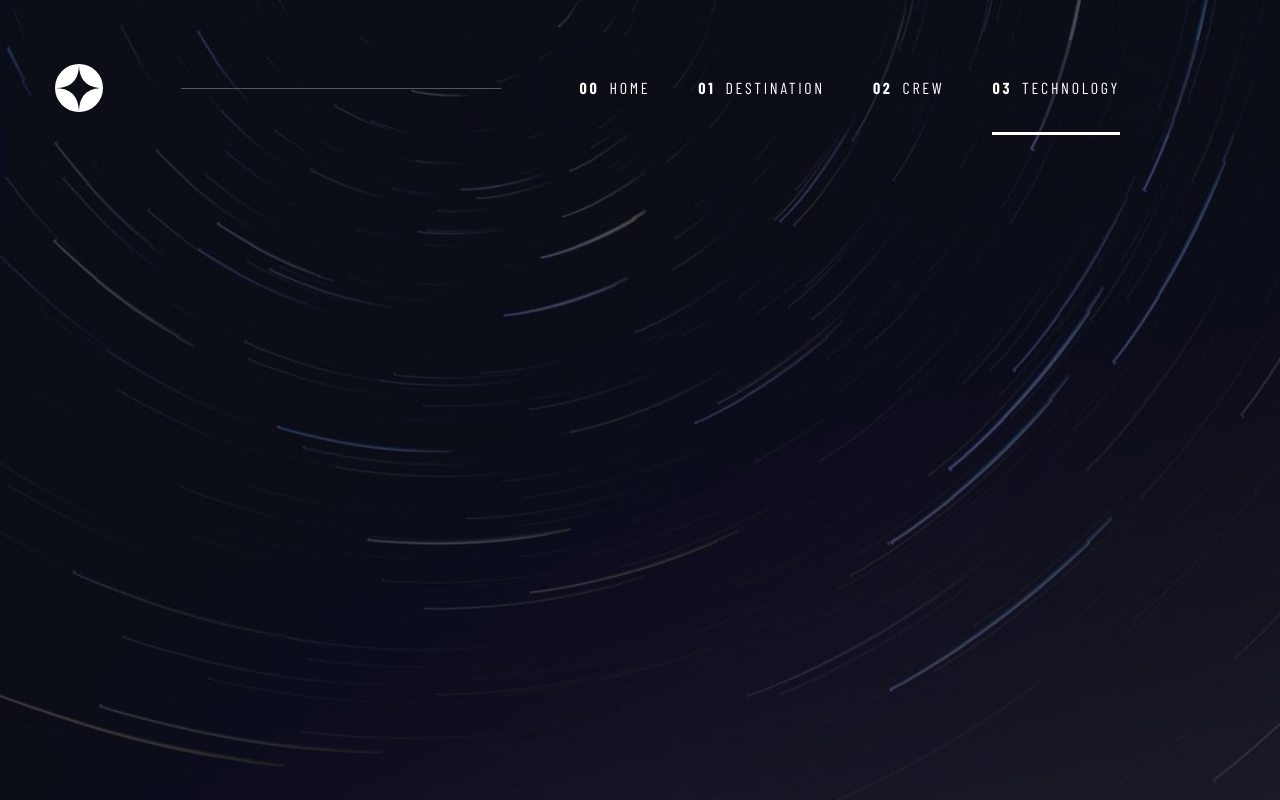
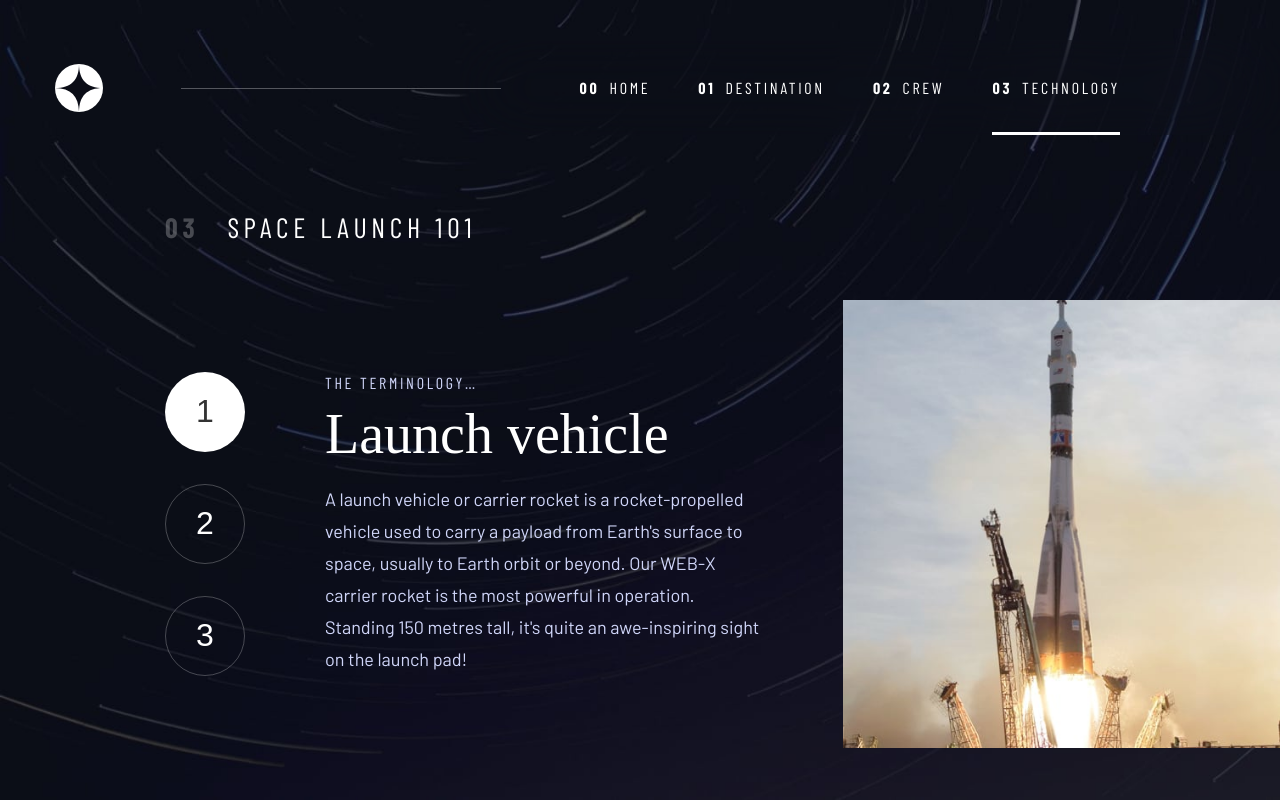
Before and after one commit to artemmatiushenko1/SpaceTourismWebsite, a React (Create React App) app: page /technology in a window 1280 px wide. Built offline with nearby package versions, Linux system fonts and the light colour scheme; a web font is replaced by a local one.

Commit message:
Created technology component

```diff
--- a/src/App.js
+++ b/src/App.js
@@ -9,6 +9,7 @@ import homeBc from './assets/home/background-home-desktop.jpg';
 import destinationBc from './assets/destination/background-destination-desktop.jpg';
 import crewBc from './assets/crew/background-crew-desktop.jpg';
 import techBc from './assets/technology/background-technology-desktop.jpg';
+import Technology from './components/Technology';
 
 function App() {
   useEffect(() => {
@@ -27,6 +28,7 @@ function App() {
         <Route path="/" element={<Home />} />
         <Route path="/destination" element={<Destination />} />
         <Route path="/crew" element={<Crew />} />
+        <Route path="/technology" element={<Technology />} />
       </Routes>
     </div>
   );
--- a/src/components/Crew.jsx
+++ b/src/components/Crew.jsx
@@ -1,9 +1,9 @@
 import React, { useState } from 'react';
 import '../sass/_crew.scss';
-import crewData from '../data/data';
+import data from '../data/data';
 
 export default function Crew() {
-  const { crew } = crewData;
+  const { crew } = data;
   const [memberData, setMemberData] = useState(crew[0]);
   const [slideIndex, setSlideIndex] = useState(0);
 
--- a/src/components/Destination.jsx
+++ b/src/components/Destination.jsx
@@ -1,9 +1,9 @@
 import React, { useState } from 'react';
 import '../sass/_destination.scss';
-import destinationData from '../data/data';
+import data from '../data/data';
 
 export default function Destination() {
-  const { destinations } = destinationData;
+  const { destinations } = data;
   const [planetData, setPlanetData] = useState(destinations[0]);
   const [selectedTab, setSelectedTab] = useState(0);
 
--- /dev/null
+++ b/src/components/Technology.jsx
@@ -0,0 +1,53 @@
+import React, { useState } from 'react';
+import '../sass/_technology.scss';
+import data from '../data/data';
+
+export default function Technology() {
+  const { technology } = data;
+  const [technologyData, setTechnologyData] = useState(technology[0]);
+  const [slideIndex, setSlideIndex] = useState(0);
+
+  const onTabSelected = (index) => {
+    setSlideIndex(index);
+    setTechnologyData(technology[index]);
+  };
+
+  return (
+    <section className="technology">
+      <h5 className="technology__heading heading--fifth">
+        <span>03</span>SPACE LAUNCH 101
+      </h5>
+      <ul className="technology__dots-component">
+        {technology.map((_, i) => {
+          return (
+            <li
+              key={i}
+              className={`technology__dot ${
+                slideIndex === i ? 'technology__dot--active' : ''
+              }`}
+              onClick={() => {
+                onTabSelected(i);
+              }}
+            >
+              {i + 1}
+            </li>
+          );
+        })}
+      </ul>
+      <div className="technology__text-box">
+        <h4 className="technology__subheading nav-text">THE TERMINOLOGY…</h4>
+        <h3 className="technology__term-name heading--tertiary">
+          {technologyData.name}
+        </h3>
+        <p className="technology__term-description body-text">
+          {technologyData.description}
+        </p>
+      </div>
+      <img
+        src={technologyData.images.portrait}
+        alt="term"
+        className="technology__term-photo"
+      />
+    </section>
+  );
+}
--- a/src/sass/_destination.scss
+++ b/src/sass/_destination.scss
@@ -59,10 +59,10 @@
     border-bottom: 3px solid transparent;
     cursor: pointer;
     transition: border-bottom 0.2s ease;
-  }
 
-  &__tab-btn:hover {
-    border-color: rgba($color-text-primary, 0.5);
+    &:not(.destination__tab-btn--active):hover {
+      border-color: rgba($color-text-primary, 0.5);
+    }
   }
 
   &__tab-btn--active {
--- a/src/sass/_navigation.scss
+++ b/src/sass/_navigation.scss
@@ -15,7 +15,7 @@
     list-style: none;
     font-family: $font-tertiary, sans-serif;
     font-weight: 400;
-    backdrop-filter: blur(8rem);
+    backdrop-filter: blur(4rem);
     padding: 3.8rem 16rem 0 12rem;
     position: relative;
 
--- /dev/null
+++ b/src/sass/_technology.scss
@@ -0,0 +1,78 @@
+@import './variables';
+@import './typography';
+@import './animations';
+
+.technology {
+  display: grid;
+  grid-template-columns: min-content 1fr 1fr;
+  column-gap: 8rem;
+  row-gap: 2.6rem;
+  padding-top: 7.5rem;
+  padding-left: 16.5rem;
+  padding-bottom: 3.5rem;
+  animation: moveInLeft;
+  animation-duration: 1s;
+  animation-timing-function: cubic-bezier(0.495, 0.165, 0, 0.95);
+
+  &__heading {
+    grid-column: 1 / -1;
+    color: $color-text-primary;
+    text-transform: uppercase;
+    margin-bottom: 3rem;
+
+    span {
+      color: rgba($color-text-primary, 0.25);
+      margin-right: 2.8rem;
+      font-weight: 700;
+    }
+  }
+
+  &__subheading {
+    color: $color-text-secondary;
+    margin-bottom: 1rem;
+  }
+
+  &__term-name {
+    margin-bottom: 1.7rem;
+  }
+
+  &__dots-component {
+    align-self: center;
+  }
+
+  &__dot {
+    width: 8rem;
+    height: 8rem;
+    background-color: transparent;
+    border: 1px solid rgba($color-text-primary, 0.25);
+    font-size: 3.2rem;
+    display: flex;
+    align-items: center;
+    justify-content: center;
+    border-radius: 50%;
+    cursor: pointer;
+    transition: all 0.2s ease;
+
+    &:not(:last-child) {
+      margin-bottom: 3.2rem;
+    }
+
+    &:not(.technology__dot--active):hover {
+      background-color: rgba($color-text-primary, 0.1);
+    }
+  }
+
+  &__dot--active {
+    background-color: $color-text-primary;
+    color: #333;
+  }
+
+  &__text-box {
+    align-self: center;
+  }
+
+  &__term-photo {
+    justify-self: end;
+    max-width: 100%;
+  }
+}
--- a/src/sass/_typography.scss
+++ b/src/sass/_typography.scss
@@ -49,7 +49,7 @@
   font-size: 1.6rem;
   font-family: $font-tertiary;
   font-weight: 400;
-  letter-spacing: 2.7;
+  letter-spacing: 2.7px;
 }
 
 .body-text {
```
